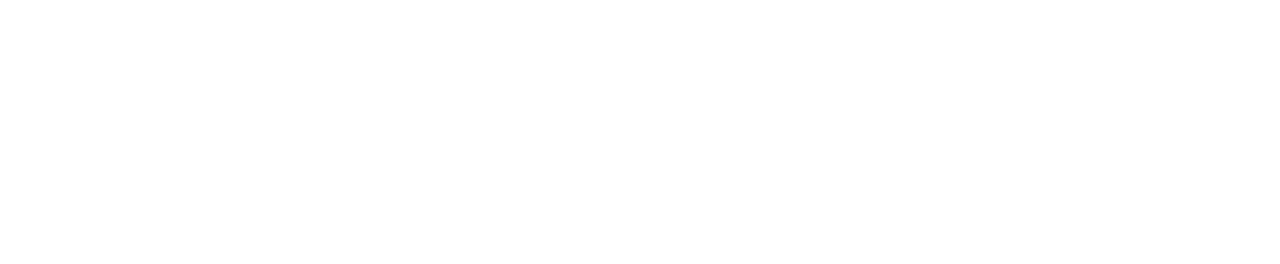
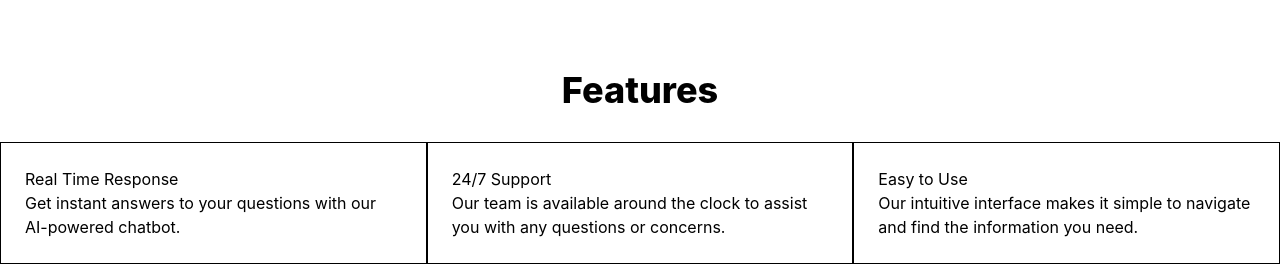
Before and after one commit to btit24ashi-del/MERN-Workshop, a React (Vite) app: page / in a window 1280 px wide. Shown: the part 750-1014 px from the top of the page. Before the commit the page ends 820 px from the top, so only its background shows below. Built offline with nearby package versions, Linux system fonts and the light colour scheme.

Commit message:
Features

```diff
--- a/src/components/Features.jsx
+++ b/src/components/Features.jsx
@@ -4,12 +4,20 @@
   return (
     <section>
         <div>
-            <h2>Features</h2>
+            <h2 className='text-center text-4xl font-extrabold mb-8'>Features</h2>
         </div>
-        <div>
-            <div>
+        <div className='grid grid-cols-3'>
+            <div className='border p-6'>
                 <h3>Real Time Response</h3>
                 <p>Get instant answers to your questions with our AI-powered chatbot.</p>
+            </div>
+            <div className='border p-6'>
+                <h3>24/7 Support</h3>
+                <p>Our team is available around the clock to assist you with any questions or concerns.</p>
+            </div>
+            <div className='border p-6'>
+                <h3>Easy to Use</h3>
+                <p>Our intuitive interface makes it simple to navigate and find the information you need.</p>
             </div>
         </div>
     </section>
--- a/src/pages/Landing.jsx
+++ b/src/pages/Landing.jsx
@@ -1,13 +1,15 @@
 import React from 'react'
 import Navbar from '../components/Navbar'
 import Hero from '../components/hero'
+import Features from '../components/Features'
 
 const Landing = () => {
   return (
     <main>
         <Navbar/>
         <Hero/>
-    </main>
+        <Features/>
+        </main>
   )
 }
 
```
